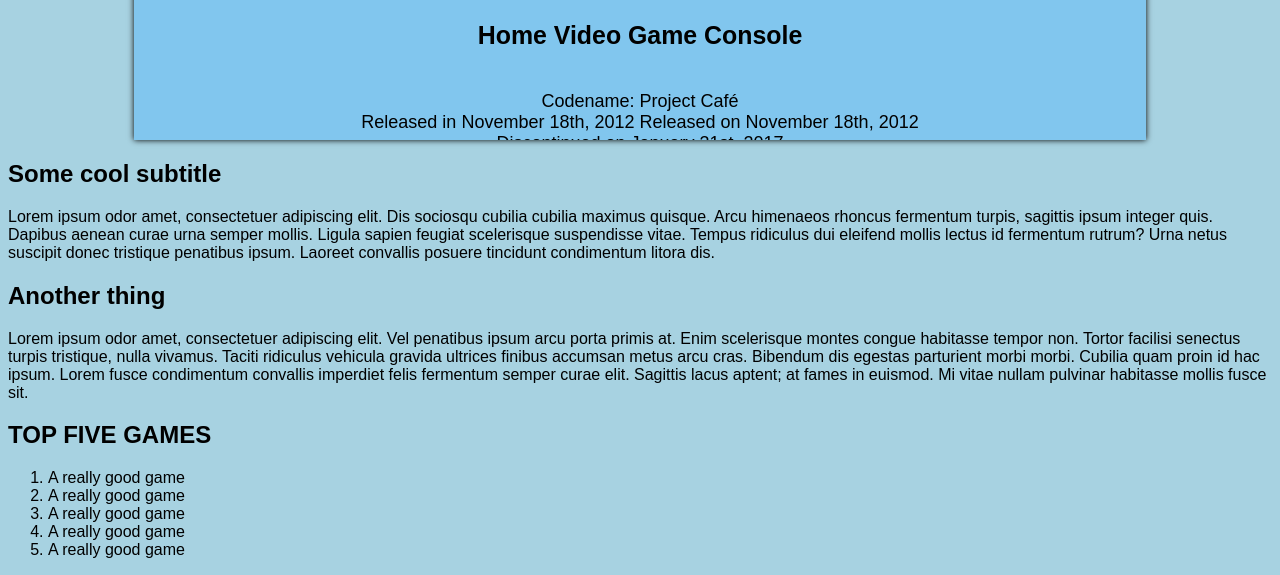
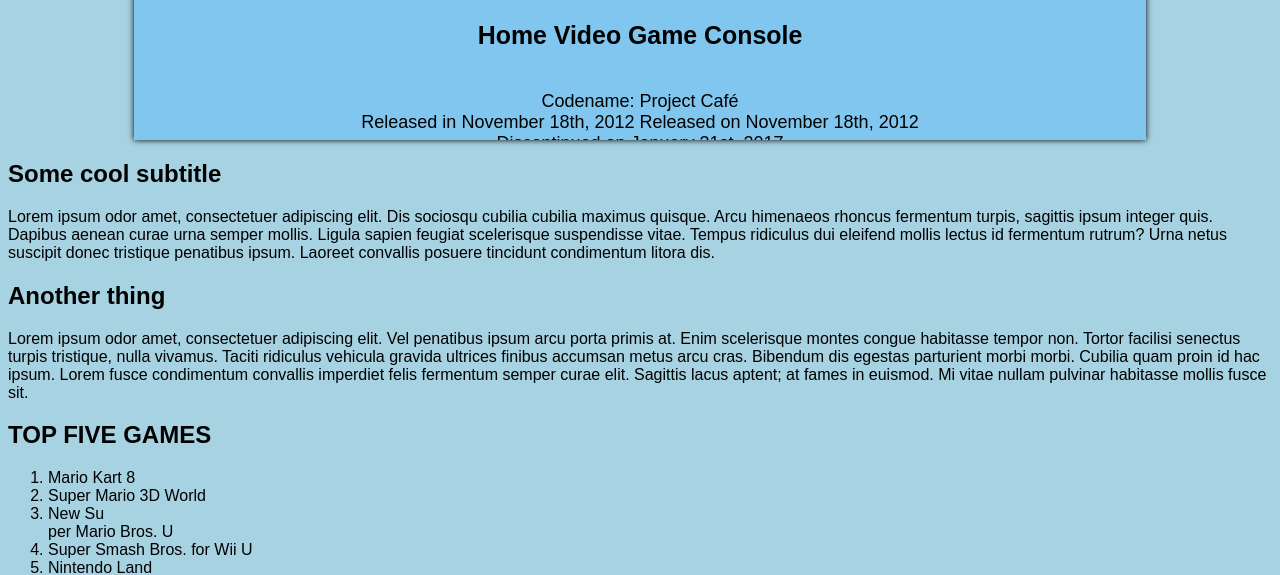
Before and after one commit to alex-628/alex-628.github.io, a plain HTML site: page wiiu.html in a window 1280 px wide. Shown: the part 241-816 px from the top of the page. Drawn offline with Linux system fonts and the light colour scheme.

Commit message:
Update wiiu.html
Adds top five best games

```diff
--- a/wiiu.html
+++ b/wiiu.html
@@ -47,16 +47,18 @@
 
         <h2>TOP FIVE GAMES</h2>
         <ol>
-          <li>A really good game</li>
-          <li>A really good game</li>
-          <li>A really good game</li>
-          <li>A really good game</li>
-          <li>A really good game</li>
+          <li>Mario Kart 8</li>
+          <li>Super Mario 3D World</li>
+          <li>New Su</li>per Mario Bros. U
+          <li>Super Smash Bros. for Wii U</li>
+          <li>Nintendo Land</li>
         </ol>
 
         <h2>Final thoughts</h2>
         <p>Lorem ipsum odor amet, consectetuer adipiscing elit. Netus porttitor penatibus mollis neque dolor. Volutpat nostra himenaeos conubia et placerat maximus. Quis vestibulum pretium feugiat fringilla penatibus fringilla. Ligula vivamus magnis quam penatibus class? Cubilia quis dis blandit cursus ultrices hendrerit.</p>
     </div>
+
+    <p>Learn more at<a href="https://en.wikipedia.org/wiki/Wii_U">en.wikipedia.org</a>
 
 
     <h1>
```
